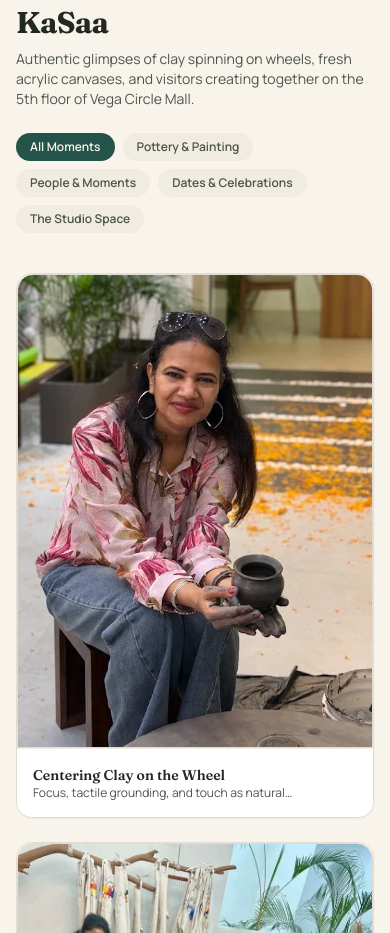
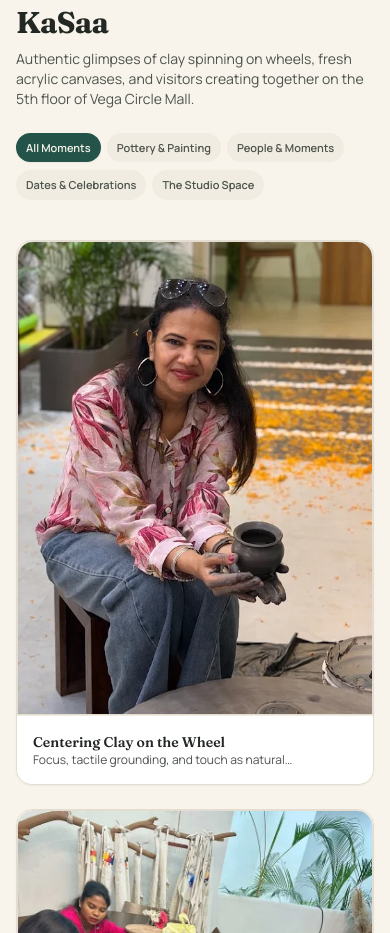
Before and after one commit to grow-owl/KaSaa-Experiences, a React (Vite) app: page / in a window 390 px wide. Shown: the part 5101-6034 px from the top of the page. Built offline with nearby package versions, Linux system fonts and the light colour scheme; no server answers; the HTML template or start-up script is replaced by a standard one.

Commit message:
style(gallery): align category filter chips into 3 in line 1 and 2 in line 2 on mobile

```diff
--- a/src/pages/GalleryPage.jsx
+++ b/src/pages/GalleryPage.jsx
@@ -57,14 +57,16 @@ export default function GalleryPage() {
         </p>
       </div>
 
-      {/* Filter Tabs */}
-      <div className="flex flex-wrap items-center gap-2 pb-2 border-b border-[#E8E0D0]">
-        {galleryCategories.map((cat) => (
+      {/* Filter Tabs (3 on line 1, 2 on line 2 on mobile) */}
+      <div className="flex flex-col sm:flex-row sm:flex-wrap items-start sm:items-center gap-2 pb-2 border-b border-[#E8E0D0]">
+        {/* Mobile Line 1: 3 filters */}
+        <div className="flex items-center gap-1.5 sm:gap-2">
+          {galleryCategories.slice(0, 3).map((cat) => (
             <button
               key={cat.id}
               type="button"
               onClick={() => setActiveCategory(cat.id)}
-            className={`px-4 py-2 text-xs font-semibold rounded-xl transition-all ${
+              className={`px-2.5 sm:px-4 py-1.5 sm:py-2 text-[11px] sm:text-xs font-semibold rounded-xl transition-all whitespace-nowrap ${
                 activeCategory === cat.id
                   ? 'bg-[#245449] text-[#F8F4EB] shadow-xs'
                   : 'bg-white hover:bg-[#F1ECE1] text-[#535953] border border-[#E2DDD0]'
@@ -73,6 +75,25 @@ export default function GalleryPage() {
               {cat.label}
             </button>
           ))}
+        </div>
+
+        {/* Mobile Line 2: 2 filters */}
+        <div className="flex items-center gap-1.5 sm:gap-2">
+          {galleryCategories.slice(3, 5).map((cat) => (
+            <button
+              key={cat.id}
+              type="button"
+              onClick={() => setActiveCategory(cat.id)}
+              className={`px-2.5 sm:px-4 py-1.5 sm:py-2 text-[11px] sm:text-xs font-semibold rounded-xl transition-all whitespace-nowrap ${
+                activeCategory === cat.id
+                  ? 'bg-[#245449] text-[#F8F4EB] shadow-xs'
+                  : 'bg-white hover:bg-[#F1ECE1] text-[#535953] border border-[#E2DDD0]'
+              }`}
+            >
+              {cat.label}
+            </button>
+          ))}
+        </div>
       </div>
 
       {/* Grid */}
--- a/src/pages/HomePage.jsx
+++ b/src/pages/HomePage.jsx
@@ -476,24 +476,47 @@ export default function HomePage({ onOpenEnquiry }) {
             </p>
           </div>
 
-          {/* Category Filter Chips */}
-          <div className="flex flex-wrap gap-2" role="tablist" aria-label="Gallery category filters">
-            {galleryCategories.map((cat) => (
+          {/* Category Filter Chips (3 on line 1, 2 on line 2 on mobile) */}
+          <div className="flex flex-col sm:flex-row sm:flex-wrap gap-2" role="tablist" aria-label="Gallery category filters">
+            {/* Mobile Line 1: 3 filters */}
+            <div className="flex items-center gap-1.5 sm:gap-2">
+              {galleryCategories.slice(0, 3).map((cat) => (
                 <button
                   key={cat.id}
                   type="button"
                   role="tab"
                   aria-selected={selectedGalleryCategory === cat.id}
                   onClick={() => setSelectedGalleryCategory(cat.id)}
-                className={`px-3.5 py-1.5 text-xs font-semibold rounded-full transition-colors ${
+                  className={`px-2.5 sm:px-3.5 py-1.5 text-[11px] sm:text-xs font-semibold rounded-full transition-colors whitespace-nowrap ${
                     selectedGalleryCategory === cat.id
-                    ? 'bg-[#245449] text-[#F8F4EB]'
+                      ? 'bg-[#245449] text-[#F8F4EB] shadow-xs'
                       : 'bg-[#F1ECE1] hover:bg-[#E5DEC9] text-[#4D534D]'
                   }`}
                 >
                   {cat.label}
                 </button>
               ))}
+            </div>
+
+            {/* Mobile Line 2: 2 filters */}
+            <div className="flex items-center gap-1.5 sm:gap-2">
+              {galleryCategories.slice(3, 5).map((cat) => (
+                <button
+                  key={cat.id}
+                  type="button"
+                  role="tab"
+                  aria-selected={selectedGalleryCategory === cat.id}
+                  onClick={() => setSelectedGalleryCategory(cat.id)}
+                  className={`px-2.5 sm:px-3.5 py-1.5 text-[11px] sm:text-xs font-semibold rounded-full transition-colors whitespace-nowrap ${
+                    selectedGalleryCategory === cat.id
+                      ? 'bg-[#245449] text-[#F8F4EB] shadow-xs'
+                      : 'bg-[#F1ECE1] hover:bg-[#E5DEC9] text-[#4D534D]'
+                  }`}
+                >
+                  {cat.label}
+                </button>
+              ))}
+            </div>
           </div>
         </div>
 
```
Lines whose indentation alone changed are shown as unchanged.
